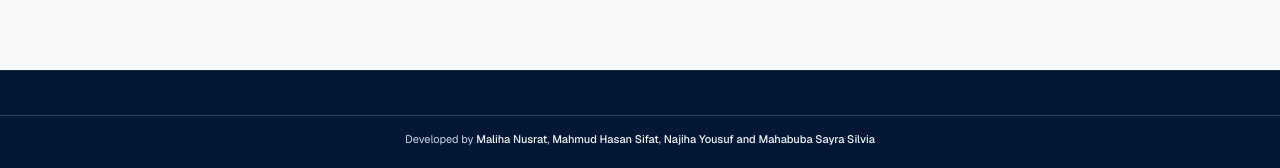
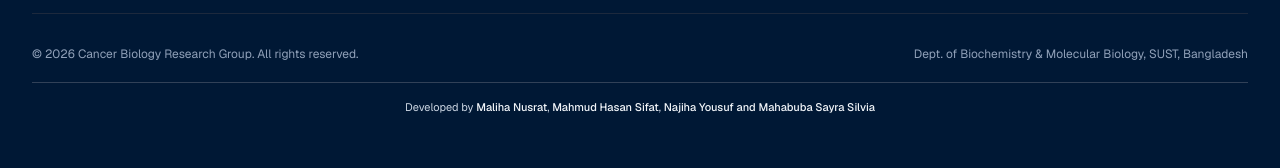
Before and after one commit to 2021331056m/cbrg, a Next.js app: page /members in a window 1280 px wide. Shown: the part 629-797 px from the top of the page. Built offline with nearby package versions, Linux system fonts and the light colour scheme; no server answers; the database is empty.

Commit message:
Simplify footer rendering logic
Removed conditional rendering of footer for non-homepage.

```diff
--- a/src/components/layout/Footer.tsx
+++ b/src/components/layout/Footer.tsx
@@ -16,14 +16,7 @@ export default function Footer() {
     </div>
   );
 
-  if (pathname !== "/") {
-    return (
-      <footer className="bg-[#001835] text-slate-400 py-6 border-t border-slate-800 mt-auto text-xs text-center">
 
-        {developerCredit}
-      </footer>
-    );
-  }
 
 
   return (
```
